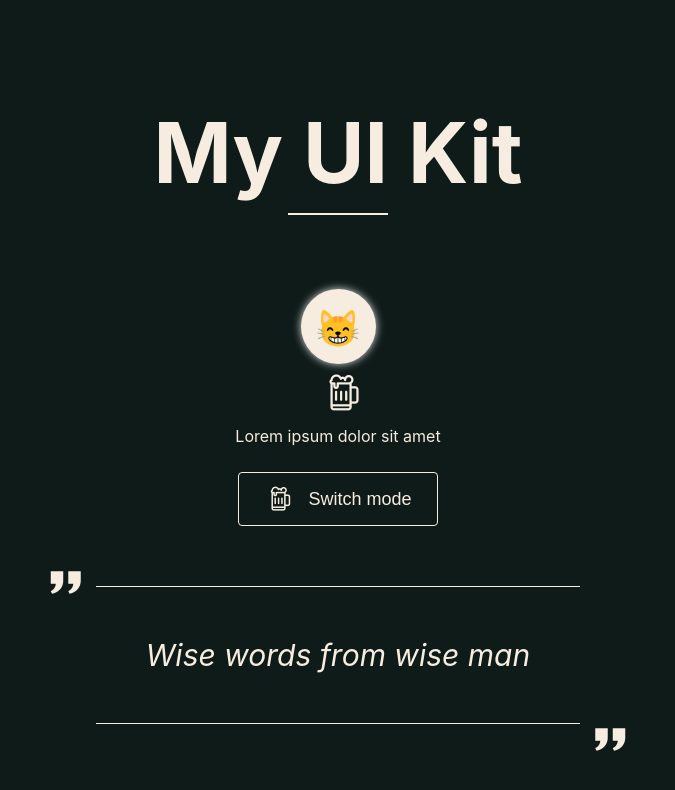
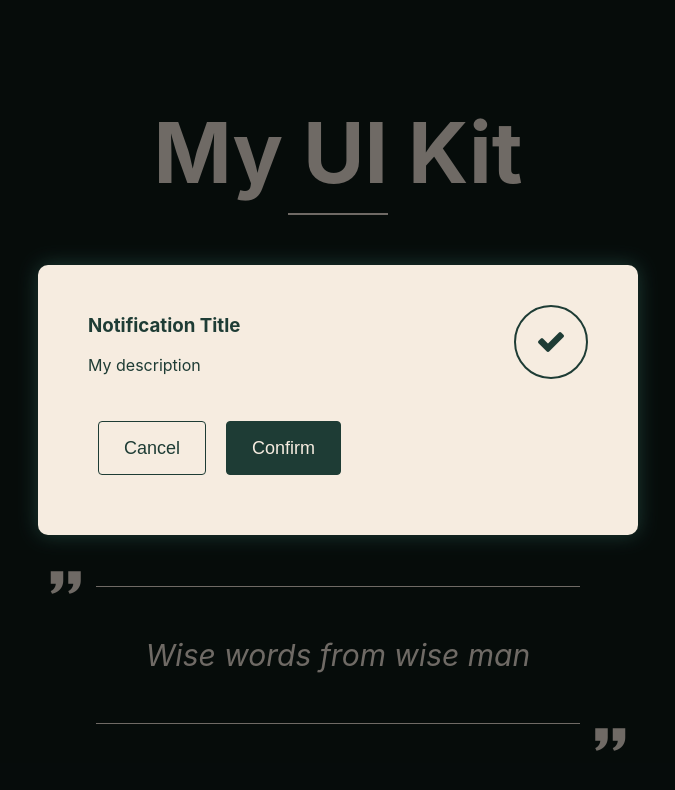
Before and after one commit to kristinaklyap/ui-kit, a React (Create React App) app: page / in a window 1280 px wide. Shown: the top 790 px of the page, without its empty margins (302-977 px from the left). Built offline with nearby package versions, Linux system fonts and the light colour scheme.

Commit message:
notification component Part.1

```diff
--- a/src/App.js
+++ b/src/App.js
@@ -6,6 +6,7 @@ import Avatar from "./components/Avatar/Avatar";
 import Icon from "./components/Icon/Icon";
 import Button from "./components/Button/Button";
 import Quote from "./components/Quote/Quote";
+import Notification from "./components/Notification/Notification";
 
 function App() {
   const [theme, setTheme] = useState("dark");
@@ -16,6 +17,31 @@ function App() {
     <div className={`App ${theme}`}>
       <Title bordered={true} alignment="to_center" headingLevel={1} label={"My UI Kit"} />
       <Avatar emoji={"cat"} />
+      <Notification
+        description={"My description"}
+        cancelConfig={{
+          label: "Cancel",
+          onClick: changeThemeHandler,
+          type: "button--secondary",
+        }}
+        approveConfig={{
+          label: "Confirm",
+          onClick: changeThemeHandler,
+        }}
+      />
+      {/*      <Notification
+        type={"info"}
+        title={"My title"}
+        description={"My description"}
+        cancelConfig={{
+          label: "Cancel",
+          type: "button--secondary",
+        }}
+        approveConfig={{
+          label: "Confirm",
+        }}
+      />{" "}
+      <Notification type={"error"} title={"My title"} description={"My description"} />*/}
       <Icon />
       <p>Lorem ipsum dolor sit amet</p>
       <Button
--- a/src/components/Button/Button.js
+++ b/src/components/Button/Button.js
@@ -13,7 +13,7 @@ const Button = (props) => {
     onClick,
   } = props;
 
-  const iconLabel = label && shape == "circle" ? classes["no-label"] : "";
+  const iconLabel = label && shape === "circle" ? classes["no-label"] : "";
   const buttonClasses = [
     classes.button,
     classes[size],
--- /dev/null
+++ b/src/components/Notification/Notification.js
@@ -0,0 +1,57 @@
+import classes from "./Notification.module.scss";
+import Button from "../Button/Button";
+import PropTypes from "prop-types";
+
+const Notification = (props) => {
+  const { type, title, description, cancelConfig, approveConfig } = props;
+  const notificationClasses = [classes.notification, classes[type]].join(" ");
+  return (
+    <div className={classes["notification-container"]}>
+      <div className={classes["notification-bg"]}></div>
+      <div className={notificationClasses}>
+        <div className={classes["notification-content"]}>
+          {title && <h3>{title}</h3>}
+          {description && <p>{description}</p>}
+        </div>
+        {(cancelConfig || approveConfig) && (
+          <div className={classes["notification-actions"]}>
+            {[cancelConfig, approveConfig].map((item) => {
+              return (
+                item && (
+                  <Button
+                    key={item.label}
+                    onClick={item.onClick && item.onClick}
+                    label={item.label}
+                    type={item.type}
+                  />
+                )
+              );
+            })}
+          </div>
+        )}
+      </div>
+    </div>
+  );
+};
+export default Notification;
+
+Notification.propTypes = {
+  /**
+   * Choose your Notification type
+   */
+  type: PropTypes.oneOf(["success", "info", "error"]),
+};
+Notification.defaultProps = {
+  type: "success",
+  title: "Notification Title",
+  description: "Notification Description",
+  // cancelConfig: {
+  //   onClick: null,
+  //   label: "cancel",
+  //   type: "button--primary",
+  // },
+  // approveConfig: {
+  //   onClick: null,
+  //   label: "Confirm",
+  // },
+};
--- /dev/null
+++ b/src/components/Notification/Notification.module.scss
@@ -0,0 +1,109 @@
+@use './src/styles/fonts' as *;
+@use './src/styles/icons' as *;
+@use './src/styles/colors' as *;
+
+.notification {
+  max-width: 600px;
+  width: 100%;
+  margin: 50px;
+  padding: 30px 50px;
+  box-shadow: 0 0 20px 0 $primary-color;
+  position: relative;
+  background-color: $tertiary-color;
+  color: $primary-color;
+  border-radius: 10px;
+  z-index: 125;
+
+  &-container {
+    position: fixed;
+    z-index: 123;
+    width: 100vw;
+    height: 100vh;
+    display: flex;
+    justify-content: center;
+    align-items: center;
+
+  }
+
+  &-bg {
+    position: fixed;
+    top: 0;
+    left: 0;
+    z-index: 124;
+
+    &:after {
+      content: '';
+      position: absolute;
+      width: 100vw;
+      height: 100vh;
+      background-color: rgba(0, 0, 0, .55);
+      display: block;
+      top: 0;
+      left: 0;
+      z-index: 1245;
+    }
+  }
+
+  button:first-of-type {
+    color: $primary-color;
+    border-color: $primary-color;
+
+  }
+
+  button:nth-of-type(2n) {
+    border-color: $primary-color;
+    background-color: $primary-color;
+    color: $tertiary-color;
+  }
+
+  &-actions {
+    display: flex;
+    padding: 20px 0;
+  }
+
+  &:after {
+    font-family: 'MyIcons';
+    font-size: $like-h6;
+    width: 70px;
+    height: 70px;
+    border-radius: 50%;
+    background-color: $tertiary-color;
+    overflow: hidden;
+    display: flex;
+    align-items: center;
+    justify-content: center;
+    right: 50px;
+    top: 40px;
+    position: absolute;
+  }
+
+  &.success {
+    position: relative;
+
+    &:after {
+      content: $checkmark;
+      color: $primary-color;
+      border: 2px solid $primary-color;
+    }
+  }
+
+  &.info {
+    position: relative;
+
+    &:after {
+      content: $beer;
+      color: $light-grey-color-transparency;
+      border: 2px solid $light-grey-color-transparency;
+    }
+  }
+
+  &.error {
+    position: relative;
+
+    &:after {
+      content: $cancel;
+      color: $text-color-light;
+      border: 2px solid $text-color-light;
+    }
+  }
+}
--- a/src/components/Quote/Quote.js
+++ b/src/components/Quote/Quote.js
@@ -1,6 +1,5 @@
 import classes from "../Quote/Quote.module.scss";
 import PropTypes from "prop-types";
-import Button from "../Button/Button";
 
 const Quote = (props) => {
   const { alignment = "to_center", size = "like-p", content, bordered, mode } = props;
@@ -43,7 +42,7 @@ Quote.propTypes = {
   mode: PropTypes.oneOf(["italic", "bold"]),
 };
 
-Button.defaultProps = {
+Quote.defaultProps = {
   alignment: "to_center",
   content: "Don't try to be original. Just try to be good",
   size: "like-p",
--- a/src/styles/_colors.scss
+++ b/src/styles/_colors.scss
@@ -12,3 +12,6 @@ $light-grey-color: rgba(211, 211, 211, 1);
 
 $primary-color-darker: #2C423F;
 $primary-color-dark: #0E1B18;
+
+$light-grey-color-transparency: #1e3c3550;
+$black-color-transparency: rgba(0, 0, 0, .95);
```
Also changed, not shown: 1 other file (tests, documents, lock files or other folders).
